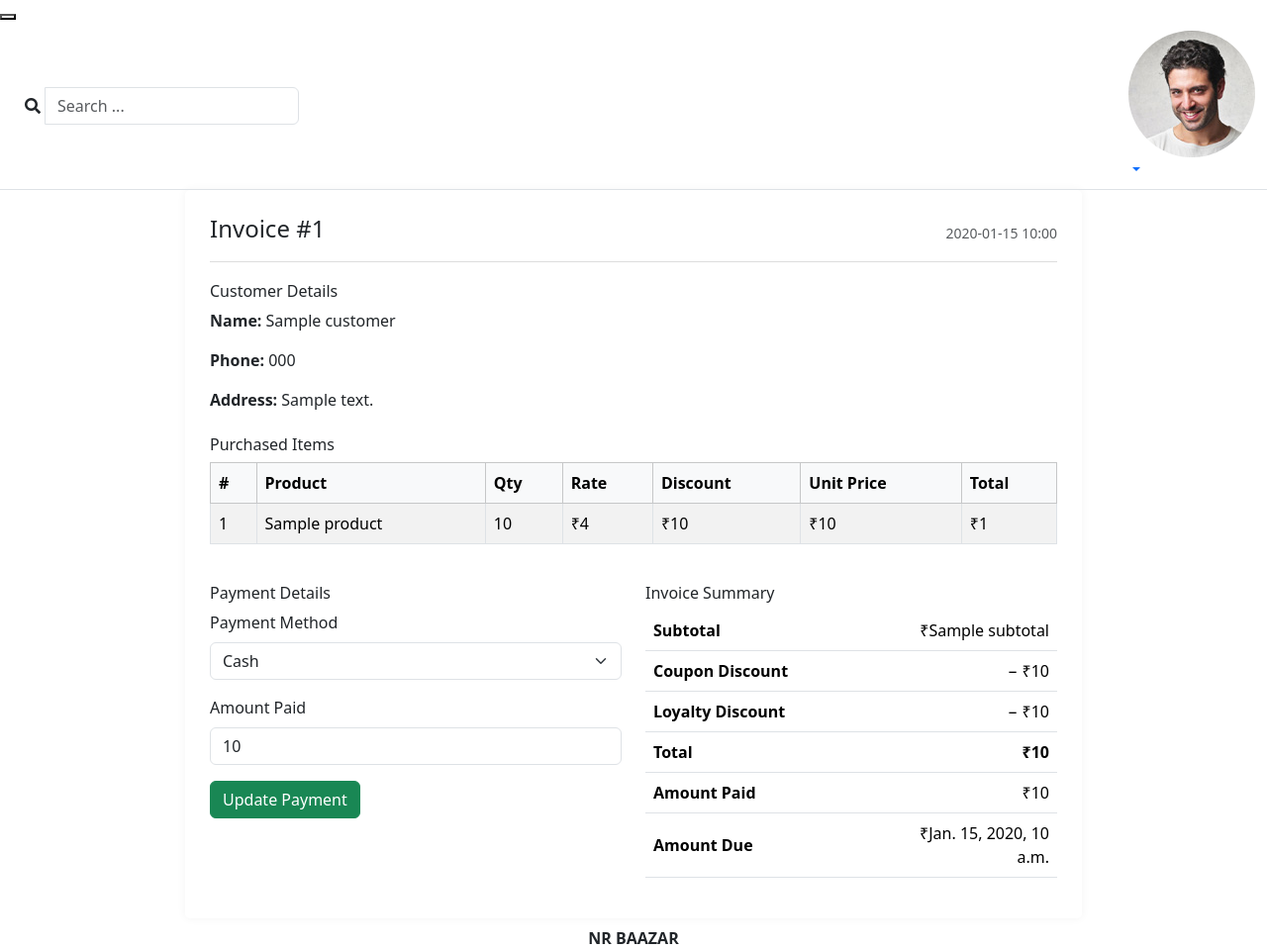
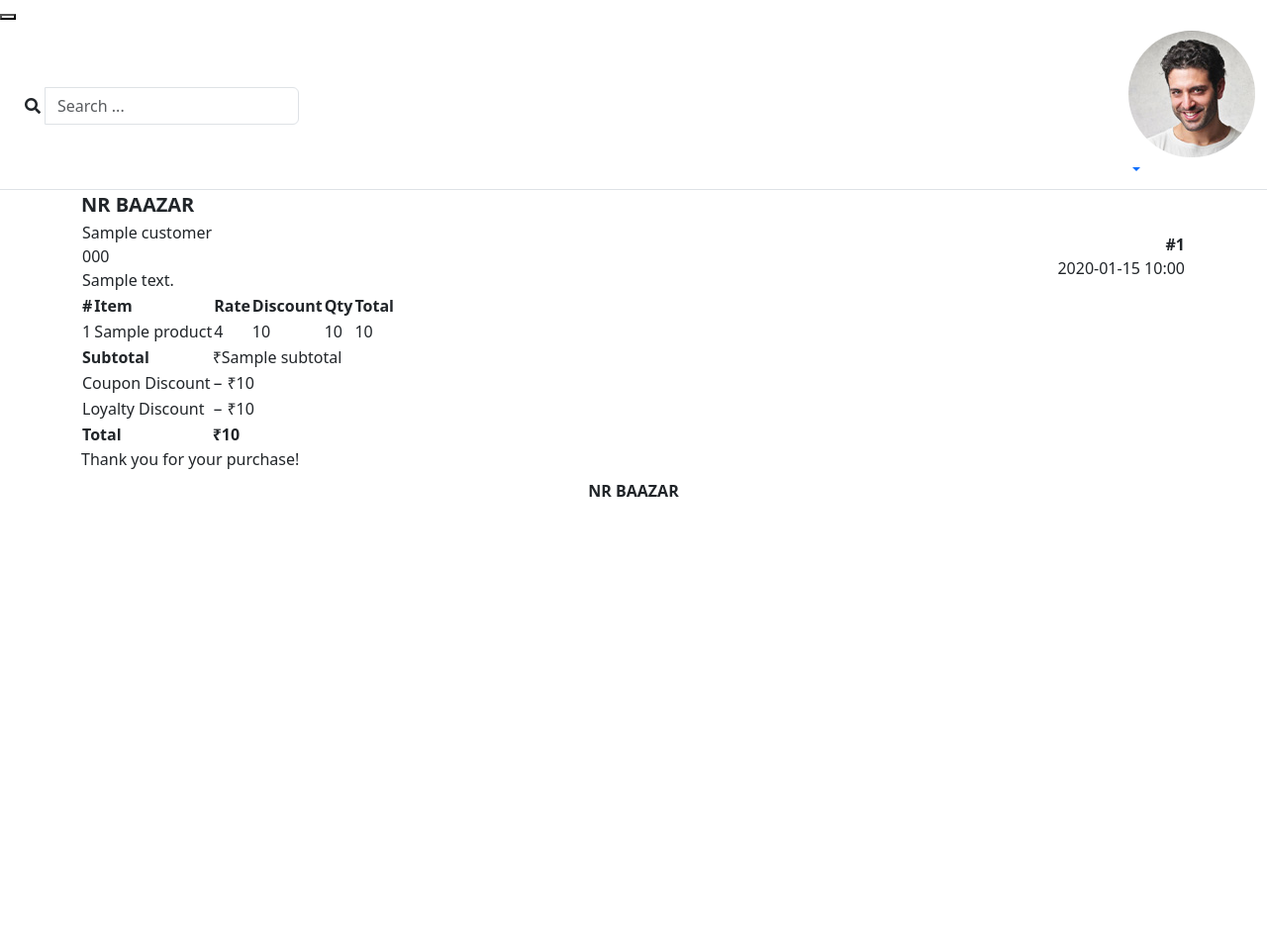
Before and after one commit to codebyfaruk/nr-backend, a Django app: template templates/store/sales/invoice.html in a window 1280 px wide. Shown: the part 185-1145 px from the top of the page at 99% size. After the commit the page ends 687 px from the top, so only its background shows below. Run offline with Django 5.2, Linux system fonts and the light colour scheme; the template is opened without the code that fills it: most values are stand-ins (such as "Sample title", 1, 10 or a date in 2020); some libraries are stand-ins or nearby versions.

Commit message:
billing fixed

```diff
--- a/store/views/sales.py
+++ b/store/views/sales.py
@@ -20,5 +20,5 @@ class InvoiceView(TemplateView):
 
         context = super().get_context_data(**kwargs)
         context["order"] = order
-        context["items"] = order.items.all()  # already prefetched
+        context["items"] = order.items.all()
         return context
--- a/templates/store/sales/invoice.html
+++ b/templates/store/sales/invoice.html
@@ -2,135 +2,163 @@
 
 {% block extra_css %}
 <style>
+  @media print {
+    body * {
+      visibility: hidden;
+    }
+
+    /* Only show the invoice-box and its contents */
+    .invoice-box, .invoice-box * {
+      visibility: visible;
+    }
+
     .invoice-box {
-    background: #fff;
-    padding: 25px;
-    border-radius: 5px;
-    box-shadow: 0 0 10px rgba(0, 0, 0, 0.05);
+      position: absolute;
+      top: 0;
+      left: 0 !important;
+      transform: translateX(-50%);
+      width: 80mm;
+      padding: 0;
+      margin: 0;
+      border: none;
+      box-shadow: none;
     }
-  .invoice-header {
-    border-bottom: 1px solid #ddd;
-    margin-bottom: 20px;
-    padding-bottom: 10px;
+    .center {
+      text-align: center;
     }
-  .table th, .table td {
-    vertical-align: middle;
+    .line {
+      border-top: 1px dashed #000;
+      margin: 5px 0;
+      height: 1px;
+      content: "";
+      display: block;
+      width: 100%;
+      clear: both;
     }
-  .summary-table th {
-    width: 60%;
+
+    table {
+      width: 100%;
+      border-collapse: collapse;
+    }
+    th, td {
+      padding: 2px 0;
+      text-align: left;
     }
     .summary-table td {
       text-align: right;
+    }
+    .hidden {
+      display: none !important;
+    }
+    @page {
+      margin: 0 !important;
+    }
+
   }
 </style>
 {% endblock %}
 
 {% block content %}
-<div class="container-fluid">
-  <div class="row">
-    <div class="col-lg-10 offset-lg-1">
 <div class="invoice-box">
-        <div class="invoice-header d-flex justify-content-between align-items-center">
-          <h4>Invoice #{{ invoice.invoice_number }}</h4>
-          <small class="text-muted">{{ invoice.invoice_date|date:"Y-m-d H:i" }}</small>
-        </div>
+  <!-- Brand Name -->
+  <div class="center" style="font-weight: bold; font-size: 20px;">NR BAAZAR</div>
 
-        <!-- Customer Info -->
-        <div class="mb-4">
-          <h6>Customer Details</h6>
-          <p><strong>Name:</strong> {{ invoice.customer.name }}</p>
-          <p><strong>Phone:</strong> {{ invoice.customer.phone }}</p>
-          <p><strong>Address:</strong> {{ invoice.customer.address }}</p>
-        </div>
+  <div class="line"></div>
 
-        <!-- Item Table -->
-        <h6>Purchased Items</h6>
-        <div class="table-responsive">
-          <table class="table table-bordered table-striped">
-            <thead class="table-light">
+  <!-- Customer and Invoice Info Side by Side -->
+  <table style="width: 100%;">
+    <tr>
+      <td>
+        {{ order.customer.name }}<br>
+        {{ order.customer.phone }}<br>
+        {{ order.customer.address }}
+      </td>
+      <td style="text-align: right;">
+        <b>#{{ order.invoice_number }}</b><br>
+        {{ order.invoice_date|date:"Y-m-d H:i" }}
+      </td>
+    </tr>
+  </table>
+
+  <div class="line"></div>
+
+  <!-- Items -->
+  <table>
+    <thead>
       <tr>
         <th>#</th>
-                <th>Product</th>
-                <th>Qty</th>
+        <th>Item</th>
         <th>Rate</th>
         <th>Discount</th>
-                <th>Unit Price</th>
+        <th>Qty</th>
         <th>Total</th>
       </tr>
     </thead>
     <tbody>
-              {% for item in invoice.items.all %}
+      {% for item in order.items.all %}
       <tr>
         <td>{{ forloop.counter }}</td>
         <td>{{ item.product.short_name|default:item.product_name }}</td>
+        <td>{{ item.rate }}</td>
+        <td>{{ item.discount_at_purchase }}</td>
         <td>{{ item.quantity }}</td>
-                <td>₹{{ item.rate }}</td>
-                <td>₹{{ item.discount_at_purchase }}</td>
-                <td>₹{{ item.price_at_purchase }}</td>
-                <td>₹{{ item.total_price }}</td>
+        <td>{{ item.price_at_purchase }}</td>
       </tr>
       {% endfor %}
     </tbody>
   </table>
-        </div>
 
-        <!-- Payment & Summary -->
-        <div class="row mt-4">
-          <!-- Payment Form -->
-          <div class="col-md-6">
-            <h6>Payment Details</h6>
-            <form method="POST">
-              {% csrf_token %}
-              <div class="mb-3">
-                <label for="paymentType" class="form-label">Payment Method</label>
-                <select class="form-select" id="paymentType" name="payment_type">
-                  <option value="cash" {% if invoice.payment_type == 'cash' %}selected{% endif %}>Cash</option>
-                  <option value="card" {% if invoice.payment_type == 'card' %}selected{% endif %}>Card</option>
-                  <option value="online" {% if invoice.payment_type == 'online' %}selected{% endif %}>Online</option>
-                </select>
-              </div>
-              <div class="mb-3">
-                <label for="amountPaid" class="form-label">Amount Paid</label>
-                <input type="number" step="0.01" id="amountPaid" name="amount_paid" class="form-control"
-                       value="{{ invoice.amount_paid }}">
-              </div>
-              <button class="btn btn-success">Update Payment</button>
-            </form>
-          </div>
+  <div class="line"></div>
 
-          <!-- Invoice Summary -->
-          <div class="col-md-6">
-            <h6>Invoice Summary</h6>
-            <table class="table summary-table">
+  <!-- Summary -->
+  <table class="summary-table">
     <tr>
-                <th>Subtotal</th>
-                <td>₹{{ invoice.subtotal }}</td>
+      <td><strong>Subtotal</strong></td>
+      <td>₹{{ order.subtotal }}</td>
     </tr>
+    {% if order.coupon_discount %}
     <tr>
-                <th>Coupon Discount</th>
-                <td>− ₹{{ invoice.coupon_discount }}</td>
+      <td>Coupon Discount</td>
+      <td>− ₹{{ order.coupon_discount }}</td>
     </tr>
+    {% endif %}
+    {% if order.loyalty_discount %}
     <tr>
-                <th>Loyalty Discount</th>
-                <td>− ₹{{ invoice.loyalty_discount }}</td>
+      <td>Loyalty Discount</td>
+      <td>− ₹{{ order.loyalty_discount }}</td>
     </tr>
+    {% endif %}
     <tr>
-                <th>Total</th>
-                <td><strong>₹{{ invoice.total }}</strong></td>
+      <td><strong>Total</strong></td>
+      <td><strong>₹{{ order.total }}</strong></td>
     </tr>
-              <tr>
-                <th>Amount Paid</th>
-                <td>₹{{ invoice.amount_paid }}</td>
+    {% if order.amount_due > 0 %}
+    <tr class="dueAmount">
+      <td>Amount Paid</td>
+      <td>₹{{ order.amount_paid }}</td>
     </tr>
-              <tr>
-                <th>Amount Due</th>
-                <td>₹{{ invoice.amount_due }}</td>
+    <tr class="dueAmount">
+      <td>Amount Due</td>
+      <td>₹{{ order.amount_due }}</td>
     </tr>
+    {% endif %}
   </table>
-          </div>
-        </div>
-      </div>
-    </div>
-  </div>
+
+  <div class="line"></div>
+
+  <div class="center">Thank you for your purchase!</div>
 </div>
 {% endblock %}
+
+{% block extra_js %}
+<script>
+  $(document).ready(function () {
+    if (localStorage.getItem('showInBill')) {
+      $('.dueAmount').removeClass('hidden');
+    } else {
+      $('.dueAmount').addClass('hidden');
+    }
+    window.print(); // Optional: trigger print automatically
+  });
+</script>
+{% endblock %}
```
Also changed, not shown: store/api_views.py (+17 -6 lines), templates/store/sales/sales.html (+69 -56 lines). Lines whose indentation alone changed are shown as unchanged.
